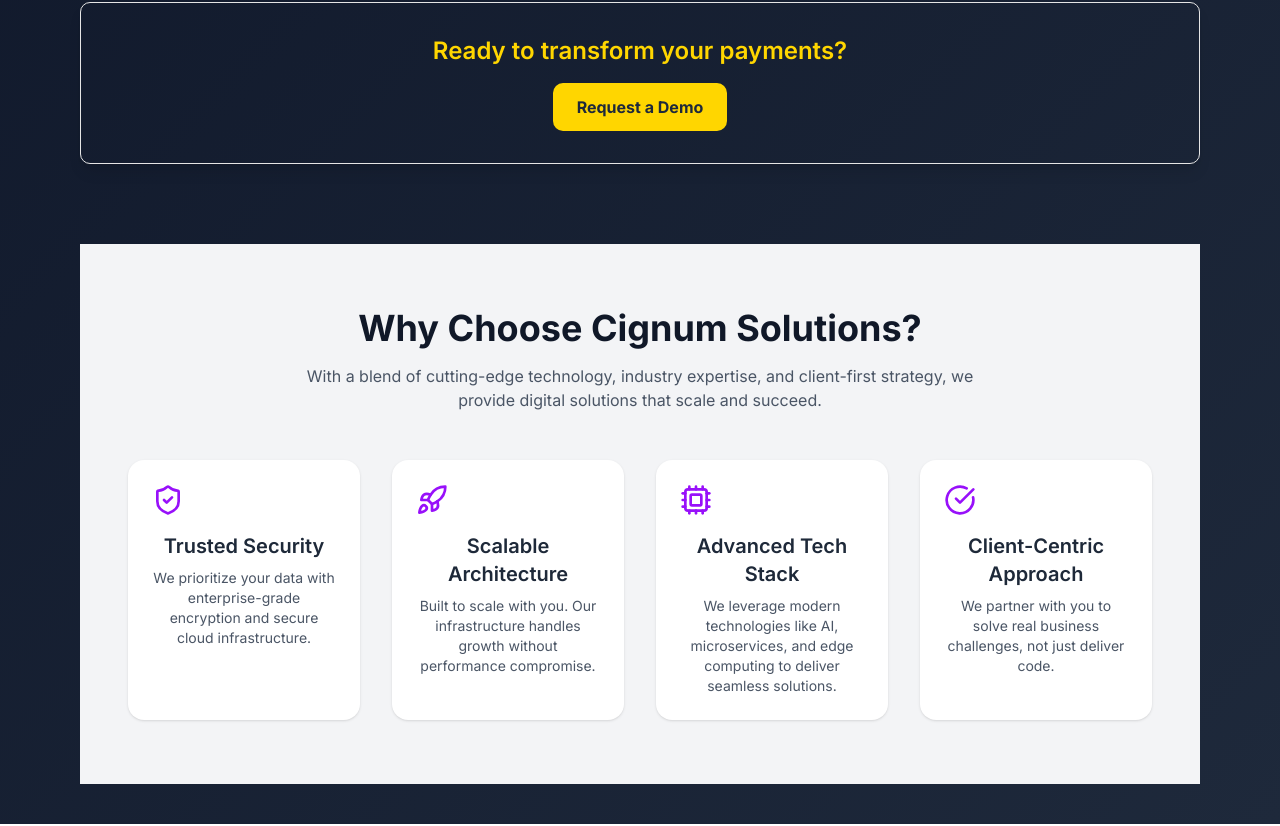
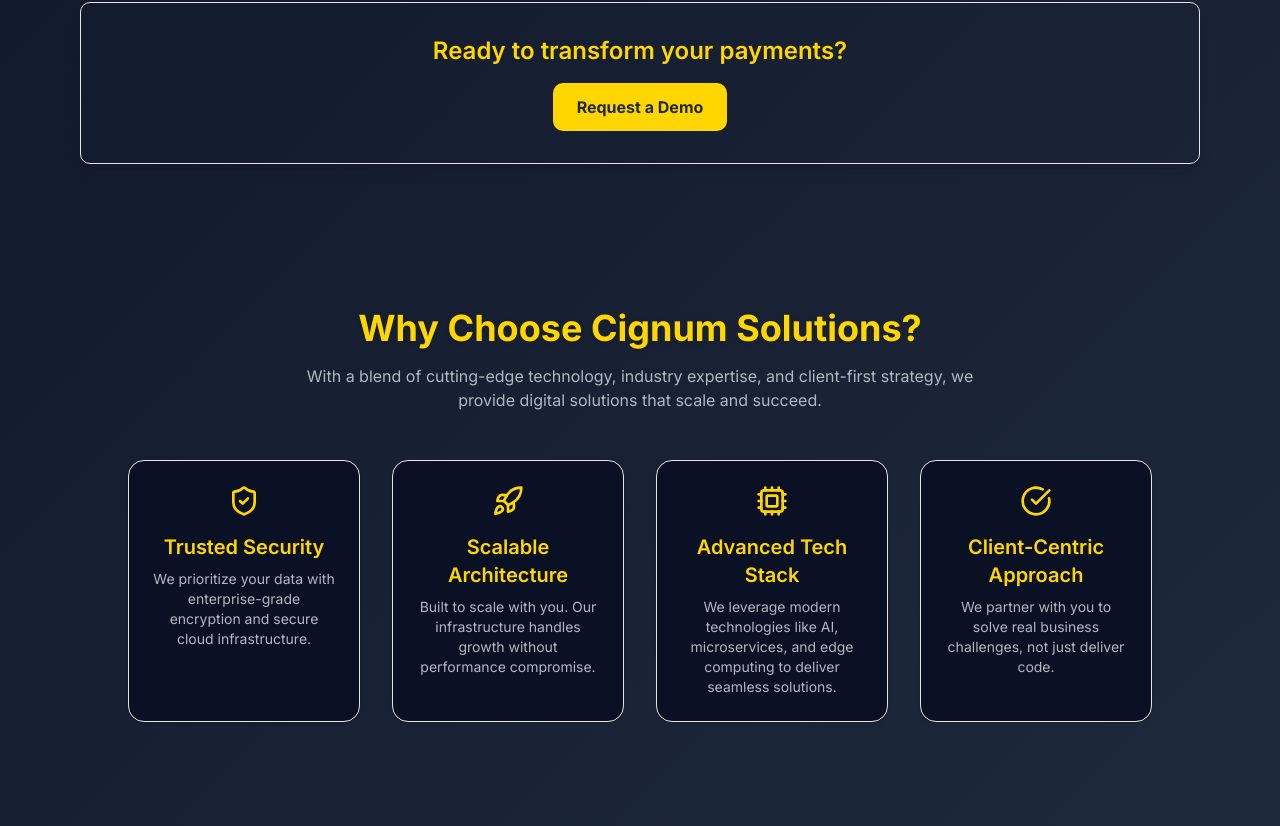
Before and after one commit to Jclinch/cignum-solutions, a Next.js app: page / in a window 1280 px wide. Shown: the part 1408-2234 px from the top of the page. Built offline with nearby package versions, Linux system fonts and the light colour scheme.

Commit message:
2nd commit

```diff
--- a/components/WhyChooseUs.tsx
+++ b/components/WhyChooseUs.tsx
@@ -1,4 +1,65 @@
-// components/WhyChooseUs.tsx (React + TailwindCSS)
+// // components/WhyChooseUs.tsx (React + TailwindCSS)
+
+// "use client";
+
+// import { CheckCircle, ShieldCheck, Rocket, Cpu } from "lucide-react";
+
+// const features = [
+//   {
+//     icon: <ShieldCheck className="w-8 h-8 text-purple-600" />,
+//     title: "Trusted Security",
+//     desc: "We prioritize your data with enterprise-grade encryption and secure cloud infrastructure.",
+//   },
+
+
+//   {
+//     icon: <Rocket className="w-8 h-8 text-purple-600" />,
+//     title: "Scalable Architecture",
+//     desc: "Built to scale with you. Our infrastructure handles growth without performance compromise.",
+//   },
+//   {
+//     icon: <Cpu className="w-8 h-8 text-purple-600" />,
+//     title: "Advanced Tech Stack",
+//     desc: "We leverage modern technologies like AI, microservices, and edge computing to deliver seamless solutions.",
+//   },
+//   {
+//     icon: <CheckCircle className="w-8 h-8 text-purple-600" />,
+//     title: "Client-Centric Approach",
+//     desc: "We partner with you to solve real business challenges, not just deliver code.",
+//   },
+// ];
+
+// export default function WhyChooseUs() {
+//   return (
+//     <section className="bg-gray-100 py-16 px-6 sm:px-12">
+//       <div className="max-w-7xl mx-auto text-center">
+//         <h2 className="text-3xl sm:text-4xl font-bold text-gray-900 mb-4">
+//           Why Choose Cignum Solutions?
+//         </h2>
+//         <p className="text-gray-600 max-w-2xl mx-auto mb-12">
+//           With a blend of cutting-edge technology, industry expertise, and client-first strategy,
+//           we provide digital solutions that scale and succeed.
+//         </p>
+
+//         <div className="grid grid-cols-1 sm:grid-cols-2 lg:grid-cols-4 gap-8">
+//           {features.map((feature, index) => (
+//             <div
+//               key={index}
+//               className="bg-white p-6 rounded-2xl shadow hover:shadow-lg transition-all duration-300"
+//             >
+//               <div className="mb-4">{feature.icon}</div>
+//               <h3 className="text-xl font-semibold text-gray-800 mb-2">
+//                 {feature.title}
+//               </h3>
+//               <p className="text-gray-600 text-sm">{feature.desc}</p>
+//             </div>
+//           ))}
+//         </div>
+//       </div>
+//     </section>
+//   );
+// }
+
 
 "use client";
 
@@ -6,24 +67,22 @@
 
 const features = [
   {
-    icon: <ShieldCheck className="w-8 h-8 text-purple-600" />,
+    icon: <ShieldCheck className="w-8 h-8 text-[var(--color-primary)]" />,
     title: "Trusted Security",
     desc: "We prioritize your data with enterprise-grade encryption and secure cloud infrastructure.",
   },
-
-
   {
-    icon: <Rocket className="w-8 h-8 text-purple-600" />,
+    icon: <Rocket className="w-8 h-8 text-[var(--color-primary)]" />,
     title: "Scalable Architecture",
     desc: "Built to scale with you. Our infrastructure handles growth without performance compromise.",
   },
   {
-    icon: <Cpu className="w-8 h-8 text-purple-600" />,
+    icon: <Cpu className="w-8 h-8 text-[var(--color-primary)]" />,
     title: "Advanced Tech Stack",
     desc: "We leverage modern technologies like AI, microservices, and edge computing to deliver seamless solutions.",
   },
   {
-    icon: <CheckCircle className="w-8 h-8 text-purple-600" />,
+    icon: <CheckCircle className="w-8 h-8 text-[var(--color-primary)]" />,
     title: "Client-Centric Approach",
     desc: "We partner with you to solve real business challenges, not just deliver code.",
   },
@@ -31,12 +90,12 @@
 
 export default function WhyChooseUs() {
   return (
-    <section className="bg-gray-100 py-16 px-6 sm:px-12">
+    <section className="bg-[var(--color-card-bg)] py-16 px-6 sm:px-12">
       <div className="max-w-7xl mx-auto text-center">
-        <h2 className="text-3xl sm:text-4xl font-bold text-gray-900 mb-4">
+        <h2 className="text-3xl sm:text-4xl font-bold text-[var(--color-primary)] mb-4 drop-shadow">
           Why Choose Cignum Solutions?
         </h2>
-        <p className="text-gray-600 max-w-2xl mx-auto mb-12">
+        <p className="text-[var(--color-muted)] max-w-2xl mx-auto mb-12">
           With a blend of cutting-edge technology, industry expertise, and client-first strategy,
           we provide digital solutions that scale and succeed.
         </p>
@@ -45,13 +104,13 @@
           {features.map((feature, index) => (
             <div
               key={index}
-              className="bg-white p-6 rounded-2xl shadow hover:shadow-lg transition-all duration-300"
+              className="bg-[var(--color-bg)] p-6 rounded-2xl shadow hover:shadow-lg transition-all duration-300 border border-[var(--color-border)]"
             >
-              <div className="mb-4">{feature.icon}</div>
-              <h3 className="text-xl font-semibold text-gray-800 mb-2">
+              <div className="mb-4 flex justify-center">{feature.icon}</div>
+              <h3 className="text-xl font-semibold text-[var(--color-primary)] mb-2">
                 {feature.title}
               </h3>
-              <p className="text-gray-600 text-sm">{feature.desc}</p>
+              <p className="text-[var(--color-muted)] text-sm">{feature.desc}</p>
             </div>
           ))}
         </div>
--- a/package.json
+++ b/package.json
@@ -22,9 +22,12 @@
   "devDependencies": {
     "@eslint/eslintrc": "^3",
     "@tailwindcss/postcss": "^4",
+    "@types/cookie": "^1.0.0",
     "@types/node": "^20",
     "@types/react": "^19",
     "@types/react-dom": "^19",
+    "@types/statuses": "^2.0.6",
+    "@types/tough-cookie": "^4.0.5",
     "autoprefixer": "^10.4.21",
     "eslint": "^9",
     "eslint-config-next": "15.4.2",
```
Also changed, not shown: 1 other file (tests, documents, lock files or other folders).
